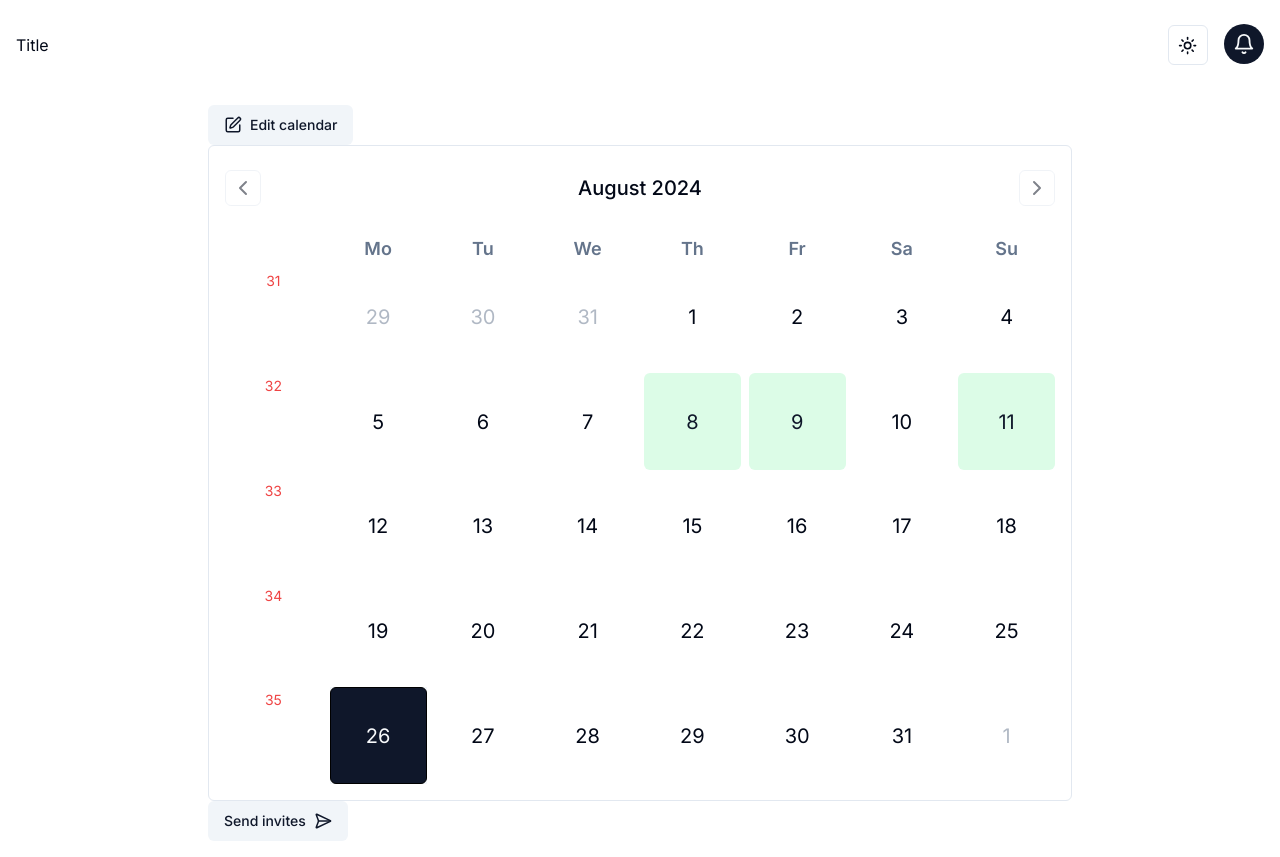
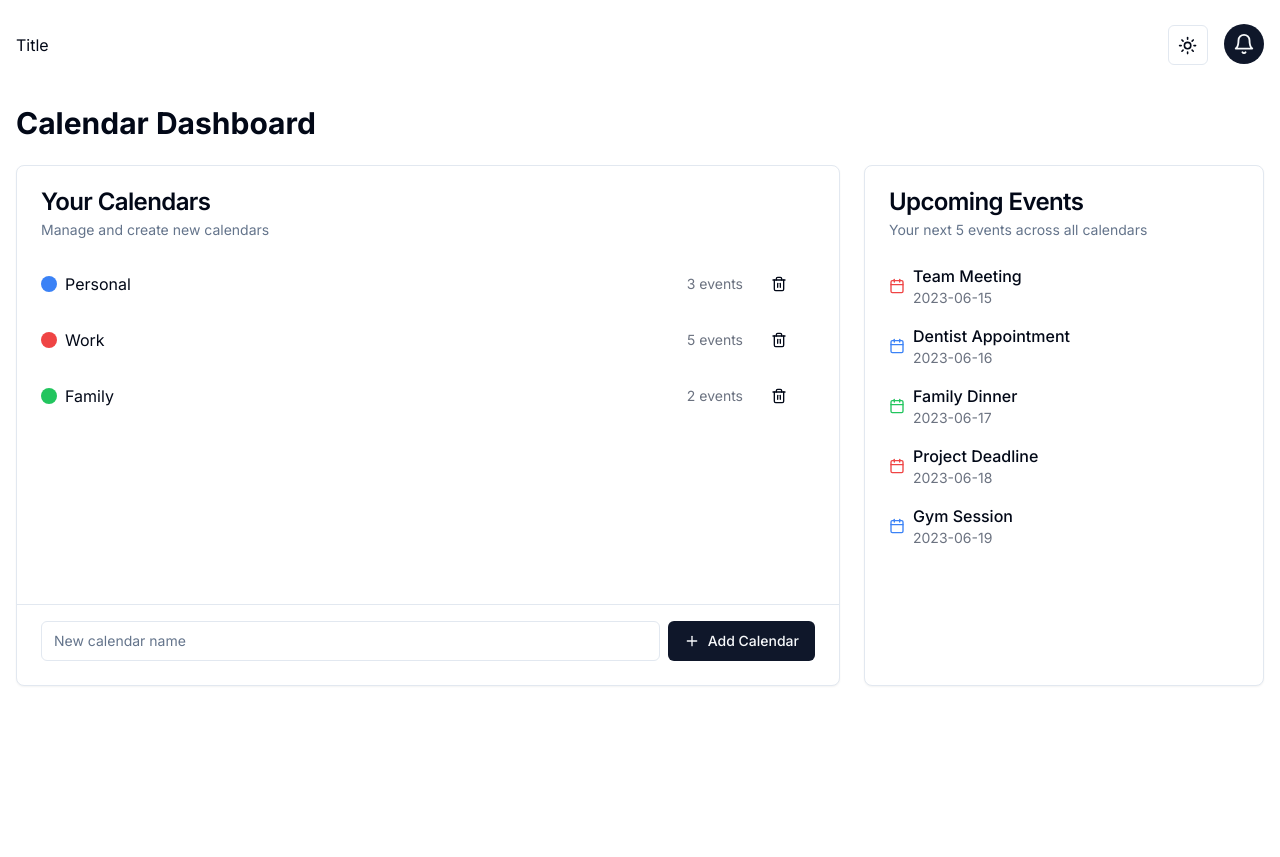
Before and after one commit to alice-ang/gaming-cal, a Next.js app: page / in a window 1280 px wide. After the commit the page ends 800 px from the top, so only its background shows below. Built offline with nearby package versions, Linux system fonts and the light colour scheme.

Commit message:
feat: placeholder home dashboard

```diff
--- a/package.json
+++ b/package.json
@@ -20,6 +20,7 @@
     "@radix-ui/react-progress": "^1.1.0",
     "@radix-ui/react-scroll-area": "^1.1.0",
     "@radix-ui/react-select": "^2.1.1",
+    "@radix-ui/react-separator": "^1.1.0",
     "@radix-ui/react-slot": "^1.1.0",
     "@radix-ui/react-tabs": "^1.1.0",
     "@radix-ui/react-toast": "^1.2.1",
--- /dev/null
+++ b/src/app/calendar/page.tsx
@@ -0,0 +1,26 @@
+import { CalendarEdit, ScheduleCalendar, ShareCalendar } from '@/components';
+import { Badge } from '@/components/ui/badge';
+const bookedDays = [
+  new Date(2024, 7, 8),
+  new Date(2024, 7, 9),
+  new Date(2024, 7, 11),
+];
+
+export default function CalendarPage() {
+  return (
+    <main className="p-4 constraints space-y-6 lg:space-y-6">
+      {/* <LoginForm /> */}
+
+      {/* <CalendarEdit /> */}
+      <div>
+        <Badge variant="success">All Available</Badge>
+      </div>
+      <ScheduleCalendar bookedDays={bookedDays} />
+      <div className="flex items-center flex-row justify-between">
+        <CalendarEdit />
+
+        <ShareCalendar />
+      </div>
+    </main>
+  );
+}
--- a/src/app/page.tsx
+++ b/src/app/page.tsx
@@ -1,18 +1,157 @@
-import { CalendarEdit, ScheduleCalendar, ShareCalendar } from '@/components';
-const bookedDays = [
-  new Date(2024, 7, 8),
-  new Date(2024, 7, 9),
-  new Date(2024, 7, 11),
-];
+'use client';
+import { useState } from 'react';
+import { Button } from '@/components/ui/button';
+import {
+  Card,
+  CardContent,
+  CardDescription,
+  CardFooter,
+  CardHeader,
+  CardTitle,
+} from '@/components/ui/card';
+import { Input } from '@/components/ui/input';
+import { Label } from '@/components/ui/label';
+import { ScrollArea } from '@/components/ui/scroll-area';
+import { Separator } from '@/components/ui/separator';
+import { Calendar, Plus, Trash2 } from 'lucide-react';
+
+type CalendarItem = {
+  id: string;
+  name: string;
+  color: string;
+  eventCount: number;
+};
+
+type Event = {
+  id: string;
+  title: string;
+  date: string;
+  calendarId: string;
+};
 
 export default function Home() {
+  const [calendars, setCalendars] = useState<CalendarItem[]>([
+    { id: '1', name: 'Personal', color: '#3b82f6', eventCount: 3 },
+    { id: '2', name: 'Work', color: '#ef4444', eventCount: 5 },
+    { id: '3', name: 'Family', color: '#22c55e', eventCount: 2 },
+  ]);
+
+  const [events, setEvents] = useState<Event[]>([
+    { id: '1', title: 'Team Meeting', date: '2023-06-15', calendarId: '2' },
+    {
+      id: '2',
+      title: 'Dentist Appointment',
+      date: '2023-06-16',
+      calendarId: '1',
+    },
+    { id: '3', title: 'Family Dinner', date: '2023-06-17', calendarId: '3' },
+    { id: '4', title: 'Project Deadline', date: '2023-06-18', calendarId: '2' },
+    { id: '5', title: 'Gym Session', date: '2023-06-19', calendarId: '1' },
+  ]);
+
+  const [newCalendarName, setNewCalendarName] = useState('');
+
+  const addCalendar = () => {
+    if (newCalendarName.trim() !== '') {
+      const newCalendar: CalendarItem = {
+        id: (calendars.length + 1).toString(),
+        name: newCalendarName,
+        color: `#${Math.floor(Math.random() * 16777215).toString(16)}`,
+        eventCount: 0,
+      };
+      setCalendars([...calendars, newCalendar]);
+      setNewCalendarName('');
+    }
+  };
+
+  const removeCalendar = (id: string) => {
+    setCalendars(calendars.filter((calendar) => calendar.id !== id));
+    setEvents(events.filter((event) => event.calendarId !== id));
+  };
+
   return (
-    <main className="p-4 constraints">
-      {/* <LoginForm /> */}
-
-      <CalendarEdit />
-      <ScheduleCalendar bookedDays={bookedDays} />
-      <ShareCalendar />
-    </main>
+    <div className="container mx-auto p-4">
+      <h1 className="text-3xl font-bold mb-6">Calendar Dashboard</h1>
+      <div className="grid grid-cols-1 md:grid-cols-3 gap-6">
+        <Card className="col-span-1 md:col-span-2">
+          <CardHeader>
+            <CardTitle>Your Calendars</CardTitle>
+            <CardDescription>Manage and create new calendars</CardDescription>
+          </CardHeader>
+          <CardContent>
+            <ScrollArea className="h-[300px] w-full pr-4">
+              {calendars.map((calendar) => (
+                <div
+                  key={calendar.id}
+                  className="flex items-center justify-between mb-4"
+                >
+                  <div className="flex items-center">
+                    <div
+                      className="w-4 h-4 rounded-full mr-2"
+                      style={{ backgroundColor: calendar.color }}
+                    ></div>
+                    <span>{calendar.name}</span>
+                  </div>
+                  <div className="flex items-center">
+                    <span className="text-sm text-gray-500 mr-4">
+                      {calendar.eventCount} events
+                    </span>
+                    <Button
+                      variant="ghost"
+                      size="icon"
+                      onClick={() => removeCalendar(calendar.id)}
+                    >
+                      <Trash2 className="h-4 w-4" />
+                    </Button>
+                  </div>
+                </div>
+              ))}
+            </ScrollArea>
+          </CardContent>
+          <Separator className="my-4" />
+          <CardFooter>
+            <div className="flex w-full space-x-2">
+              <Input
+                placeholder="New calendar name"
+                value={newCalendarName}
+                onChange={(e) => setNewCalendarName(e.target.value)}
+              />
+              <Button onClick={addCalendar}>
+                <Plus className="mr-2 h-4 w-4" /> Add Calendar
+              </Button>
+            </div>
+          </CardFooter>
+        </Card>
+        <Card>
+          <CardHeader>
+            <CardTitle>Upcoming Events</CardTitle>
+            <CardDescription>
+              Your next 5 events across all calendars
+            </CardDescription>
+          </CardHeader>
+          <CardContent>
+            <ScrollArea className="h-[300px] w-full pr-4">
+              {events.map((event) => {
+                const calendar = calendars.find(
+                  (c) => c.id === event.calendarId
+                );
+                return (
+                  <div key={event.id} className="flex items-center mb-4">
+                    <Calendar
+                      className="mr-2 h-4 w-4"
+                      style={{ color: calendar?.color }}
+                    />
+                    <div>
+                      <p className="font-medium">{event.title}</p>
+                      <p className="text-sm text-gray-500">{event.date}</p>
+                    </div>
+                  </div>
+                );
+              })}
+            </ScrollArea>
+          </CardContent>
+        </Card>
+      </div>
+    </div>
   );
 }
--- a/src/components/ShareCalendar.tsx
+++ b/src/components/ShareCalendar.tsx
@@ -36,7 +36,7 @@ export const ShareCalendar: FC<DialogProps> = ({ ...props }) => {
   return (
     <Dialog {...props}>
       <DialogTrigger asChild>
-        <Button variant="secondary">
+        <Button>
           Send invites <SendHorizonal className="ml-2" size={18} />
         </Button>
       </DialogTrigger>
--- /dev/null
+++ b/src/components/ui/badge.tsx
@@ -0,0 +1,37 @@
+import * as React from 'react';
+import { cva, type VariantProps } from 'class-variance-authority';
+
+import { cn } from '@/lib/utils';
+
+const badgeVariants = cva(
+  'inline-flex items-center rounded-full border px-2.5 py-0.5 text-xs font-semibold transition-colors focus:outline-none focus:ring-2 focus:ring-ring focus:ring-offset-2',
+  {
+    variants: {
+      variant: {
+        default:
+          'border-transparent bg-primary text-primary-foreground hover:bg-primary/80',
+        secondary:
+          'border-transparent bg-secondary text-secondary-foreground hover:bg-secondary/80',
+        destructive:
+          'border-transparent bg-destructive text-destructive-foreground hover:bg-destructive/80',
+        outline: 'text-foreground',
+        success: 'bg-success text-success-foreground border-none',
+      },
+    },
+    defaultVariants: {
+      variant: 'default',
+    },
+  }
+);
+
+export interface BadgeProps
+  extends React.HTMLAttributes<HTMLDivElement>,
+    VariantProps<typeof badgeVariants> {}
+
+function Badge({ className, variant, ...props }: BadgeProps) {
+  return (
+    <div className={cn(badgeVariants({ variant }), className)} {...props} />
+  );
+}
+
+export { Badge, badgeVariants };
--- /dev/null
+++ b/src/components/ui/separator.tsx
@@ -0,0 +1,31 @@
+"use client"
+
+import * as React from "react"
+import * as SeparatorPrimitive from "@radix-ui/react-separator"
+
+import { cn } from "@/lib/utils"
+
+const Separator = React.forwardRef<
+  React.ElementRef<typeof SeparatorPrimitive.Root>,
+  React.ComponentPropsWithoutRef<typeof SeparatorPrimitive.Root>
+>(
+  (
+    { className, orientation = "horizontal", decorative = true, ...props },
+    ref
+  ) => (
+    <SeparatorPrimitive.Root
+      ref={ref}
+      decorative={decorative}
+      orientation={orientation}
+      className={cn(
+        "shrink-0 bg-border",
+        orientation === "horizontal" ? "h-[1px] w-full" : "h-full w-[1px]",
+        className
+      )}
+      {...props}
+    />
+  )
+)
+Separator.displayName = SeparatorPrimitive.Root.displayName
+
+export { Separator }
```
Also changed, not shown: src/components/CalendarDayView.tsx (+20 -48 lines), 1 other file (tests, documents, lock files or other folders).
